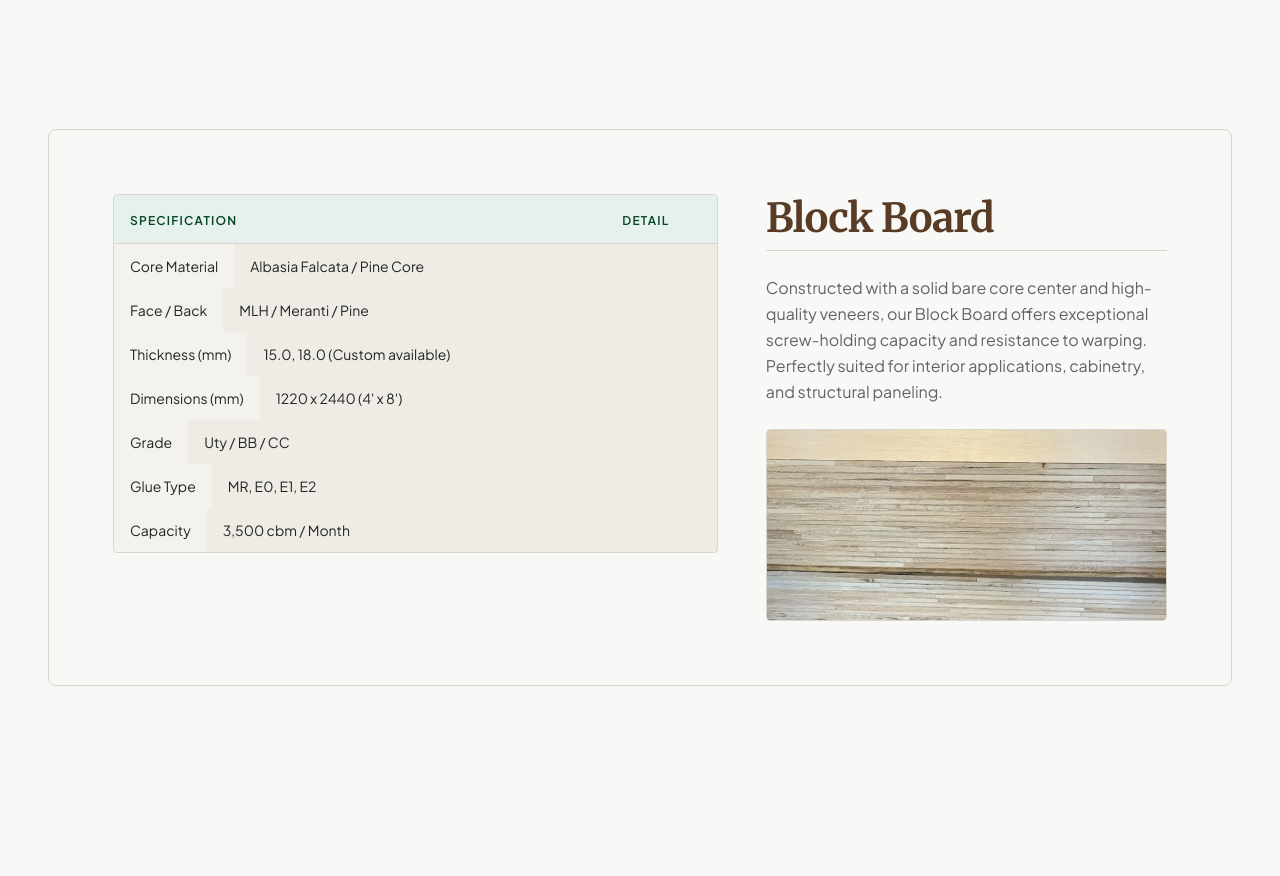
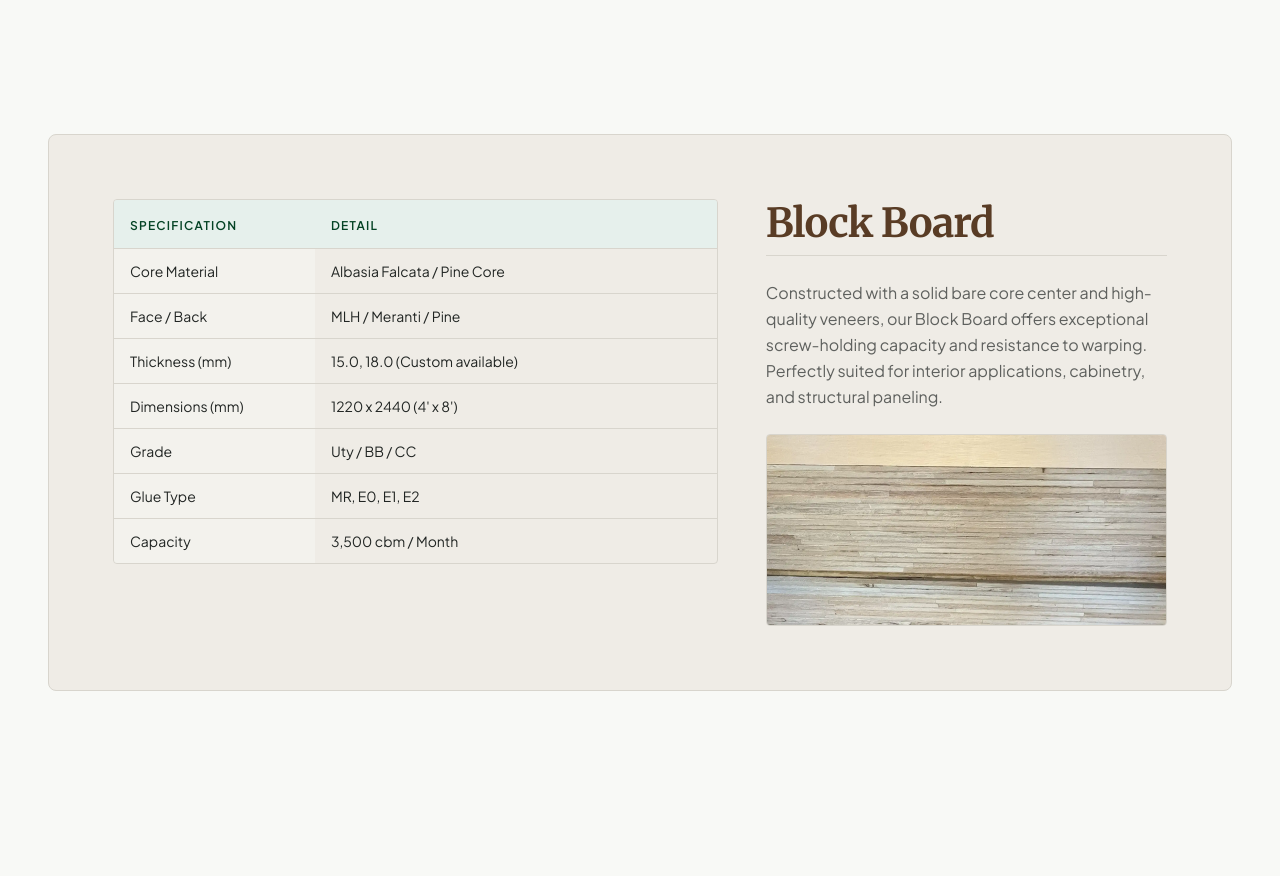
Before and after one commit to Daniarthawiku/PTSUI_CompanyProfile-web, a Next.js app: page /products in a window 1280 px wide. Shown: the part 1260-2136 px from the top of the page. Built offline with nearby package versions, Linux system fonts and the light colour scheme.

Commit message:
resolve hydration error in ProductCardDetail specs table

```diff
--- a/src/app/page.tsx
+++ b/src/app/page.tsx
@@ -12,7 +12,6 @@ export default function Home() {
   return (
   <PageWrapper className="!pt-0">
     <HeroSection/>
-
       <Section bgClass="bg-neutral-card border-b border-neutral-border">
         <FadeIn direction="up" delay={0.2} className="flex flex-col md:flex-row justify-between gap-8">
           <StatBadge icon={<CalendarIcon className="w-full h-full" />} value="30+" label="Years Experience" />
--- a/src/components/atoms/Icon.tsx
+++ b/src/components/atoms/Icon.tsx
@@ -1,10 +1,7 @@
 import React from 'react';
 import { IconProps } from '../../types';
 
-/**
- * Icon Atom — renders a Material Symbols Outlined icon by name.
- * Requires the Material Symbols Outlined font loaded globally.
- */
+
 export default function Icon({ name, className = '', size = 24 }: IconProps) {
     return (
     <span
--- a/src/components/atoms/LabelCaps.tsx
+++ b/src/components/atoms/LabelCaps.tsx
@@ -1,10 +1,6 @@
 import React, { ElementType } from 'react';
 import { LabelCapsProps } from '../../types';
 
-/**
- * LabelCaps Atom — uppercase tracking-wide label text.
- * Matches the Stitch design system's `font-label-caps text-label-caps` pattern.
- */
 export default function LabelCaps({
     children,
     className = '',
--- a/src/components/molecules/FeatureBadge.tsx
+++ b/src/components/molecules/FeatureBadge.tsx
@@ -5,10 +5,6 @@ import Icon from '../atoms/Icon';
 import LabelCaps from '../atoms/LabelCaps';
 import { FeatureBadgeProps } from '../../types';
 
-/**
- * FeatureBadge Molecule — icon + uppercase label in a horizontal row.
- * Used for product feature highlights like "High Dimensional Stability".
- */
 export default function FeatureBadge({ icon, label, className = '' }: FeatureBadgeProps) {
     return (
     <div className={`flex items-center gap-2 text-primary-mid ${className}`}>
--- a/src/components/molecules/QualityCard.tsx
+++ b/src/components/molecules/QualityCard.tsx
@@ -5,10 +5,6 @@ import Icon from '../atoms/Icon';
 import Typography from '../atoms/Typography';
 import { QualityCardProps } from '../../types';
 
-/**
- * QualityCard Molecule — glassmorphic card for the dark-bg Quality Control section.
- * Renders an icon, title, and description on a translucent green surface.
- */
 export default function QualityCard({ icon, title, description, className = '' }: QualityCardProps) {
     return (
     <div className={`bg-primary-mid/20 p-6 rounded border border-primary-mid/30 ${className}`}>
--- a/src/components/organisms/ProductCardDetail.tsx
+++ b/src/components/organisms/ProductCardDetail.tsx
@@ -25,11 +25,9 @@ interface ProductCardDetailProps {
 export default function ProductCardDetail({
     title, description, imageSrc, specs, features, reverse = false, titleColor = 'text-primary-dark'
 }: ProductCardDetailProps) {
-    const cardBg = reverse
-        ? 'bg-neutral-base border border-neutral-border shadow-[0_2px_10px_rgba(33,37,35,0.02)] relative overflow-hidden'
-        : 'bg-neutral-card border border-neutral-border';
+    const cardBg = 'bg-neutral-card border border-neutral-border';
 
-    const tableBg = reverse ? 'bg-neutral-card' : 'bg-neutral-base';
+    const tableBg = 'bg-neutral-card';
     const headerBg = 'bg-primary-soft';
 
     return (
@@ -80,33 +78,34 @@ export default function ProductCardDetail({
                     {/* Spec Table Column */}
                     <div className={`lg:col-span-7 ${reverse ? 'order-2 lg:order-1' : ''}`}>
                         <div className={`${tableBg} border border-neutral-border rounded overflow-hidden`}>
-                            <StaggerContainer delayChildren={0.1} staggerChildren={0.05}>
-                                <table className="w-full text-left border-collapse">
-                                    <thead className={headerBg}>
-                                        <tr>
-                                            <th className="py-3 px-4 border-b border-neutral-border">
+                            <StaggerContainer delayChildren={0.1} staggerChildren={0.05} className="w-full text-left flex flex-col">
+
+                            {/* Table Header (Flexbox) */}
+                            <div className={`${headerBg} flex flex-col sm:flex-row border-b border-neutral-border`}>
+                                <div className="py-3 px-4 sm:w-1/3">
                                     <LabelCaps className="text-primary-dark">Specification</LabelCaps>
-                                            </th>
-                                            <th className="py-3 px-4 border-b border-neutral-border">
+                                </div>
+                                <div className="py-3 px-4 flex-1">
                                     <LabelCaps className="text-primary-dark">Detail</LabelCaps>
-                                            </th>
-                                        </tr>
-                                    </thead>
-                                    <tbody className="font-sans text-sm">
+                                </div>
+                            </div>
+
+                            {/* Table Body (Flexbox) */}
+                            <div className="font-sans text-sm flex flex-col">
                                 {specs?.map((spec, index) => (
-                                            <StaggerItem key={index}>
-                                                <tr className="border-b border-neutral-border last:border-0">
-                                                    <td className="py-3 px-4 font-medium bg-neutral-base/50 text-neutral-text">
+                                    <StaggerItem
+                                        key={index}
+                                        className="flex flex-col sm:flex-row border-b border-neutral-border last:border-0 hover:bg-neutral-base/10 transition-colors"
+                                    >
+                                        <div className="py-3 px-4 font-medium bg-neutral-base/50 text-neutral-text sm:w-1/3 flex items-center">
                                             {spec.label}
-                                                    </td>
-                                                    <td className="py-3 px-4 text-neutral-text">
+                                        </div>
+                                        <div className="py-3 px-4 text-neutral-text flex-1 flex items-center">
                                             {spec.value}
-                                                    </td>
-                                                </tr>
+                                        </div>
                                     </StaggerItem>
                                 ))}
-                                    </tbody>
-                                </table>
+                            </div>
                             </StaggerContainer>
                         </div>
                     </div>
```
Lines whose indentation alone changed are shown as unchanged.
